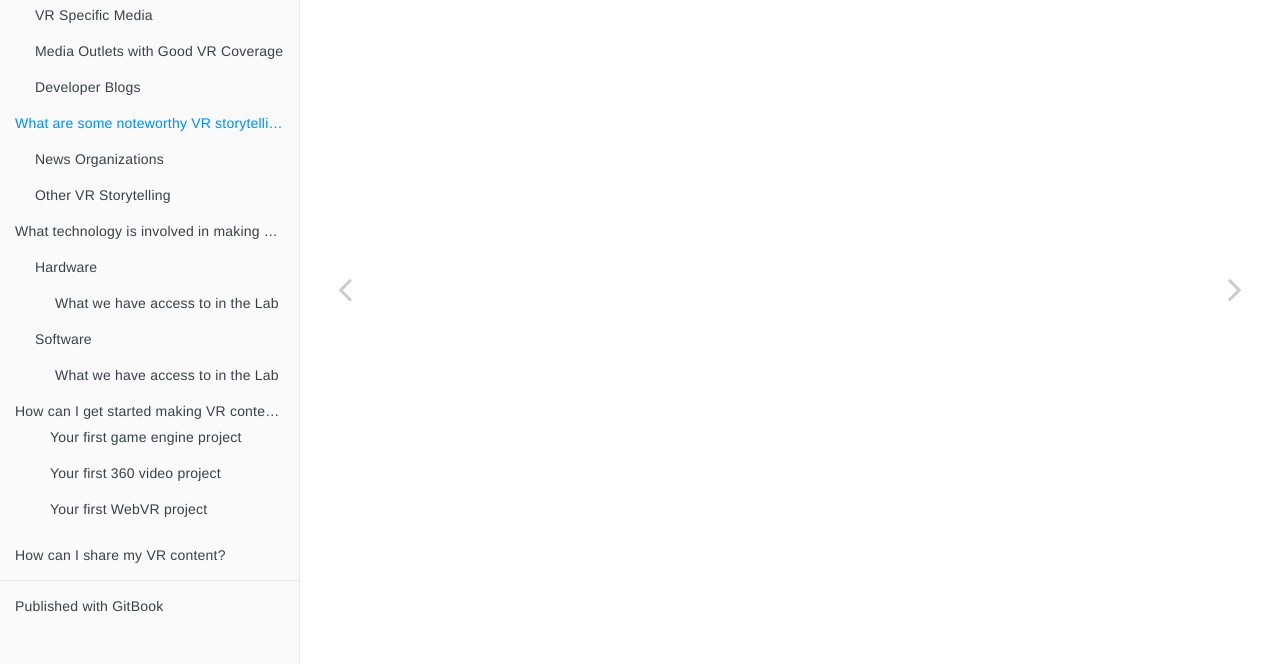
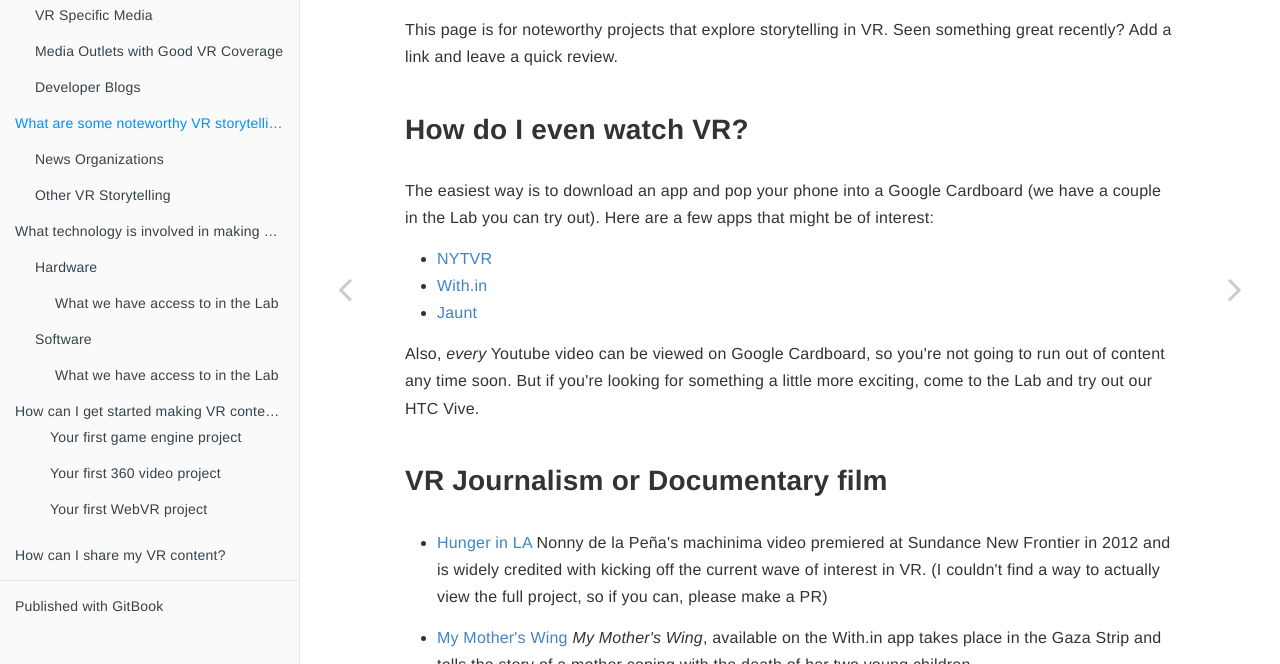
Before and after one commit to NUKnightLab/VRJournFieldGuide, a plain HTML site: page _book/examples/index.html in a window 1280 px wide. Shown: the part 136-800 px from the top of the page. Drawn offline with Linux system fonts and the light colour scheme.

Commit message:
feat: add initial examples

```diff
--- a/_book/examples/index.html
+++ b/_book/examples/index.html
@@ -404,6 +404,32 @@
 
                                 <section class="normal markdown-section">
 
+                                <h1 id="what-vr-should-i-be-watching">What VR should I be watching?</h1><p>This page is for noteworthy projects that explore storytelling in VR. Seen something
+great recently? Add a link and leave a quick review.</p><h2 id="how-do-i-even-watch-vr">How do I even watch VR?</h2><p>The easiest way is to download an app and pop your phone into a Google Cardboard
+(we have a couple in the Lab you can try out). Here are a few apps that might be of
+interest:</p><ul><li><a href="http://www.nytimes.com/marketing/nytvr/" target="_blank">NYTVR</a>
+</li>
+<li><a href="http://with.in/" target="_blank">With.in</a>
+</li>
+<li><a href="https://www.jauntvr.com/get-the-app/" target="_blank">Jaunt</a>
+</li></ul>
+<p>Also, <em>every</em> Youtube video can be viewed on Google Cardboard, so you&apos;re not going to
+run out of content any time soon. But if you&apos;re looking for something a little
+more exciting, come to the Lab and try out our HTC Vive.</p><h2 id="vr-journalism-or-documentary-film">VR Journalism or Documentary film</h2><ul><li><p><a href="http://www.immersivejournalism.com/hunger-in-los-angeles-machinima-video/" target="_blank">Hunger in LA</a>
+Nonny de la Pe&#xF1;a&apos;s machinima video premiered at Sundance New Frontier in 2012 and
+is widely credited with kicking off the current wave of interest in VR. (I couldn&apos;t find a
+way to actually view the full project, so if you can, please make a PR)</p></li>
+<li><p><a href="http://with.in/watch/my-mothers-wing/" target="_blank">My Mother&apos;s Wing</a>
+<em>My Mother&apos;s Wing</em>, available on the With.in app takes place in the Gaza Strip and tells
+the story of a mother coping with the death of her two young children.</p></li>
+<li><p><a href="http://www.theguardian.com/world/ng-interactive/2016/apr/27/6x9-a-virtual-experience-of-solitary-confinement" target="_blank">6x9</a>
+This piece from The Guardian takes you inside a solitary confinement cell inside and American prison.</p></li></ul>
+<h2 id="other-story-centric-vr-projects">Other Story-centric VR projects</h2><ul><li><a href="http://giantofficial.com/" target="_blank">Giant</a>
+Milica Zec&apos;s <em>Giant</em> is based on real events from her childhood in Serbia. The film is meant to be
+viewed in stools equipped with rumble pads and isn&apos;t currently available for private viewing. If
+you have the opportunity to go to a screening, don&apos;t miss it. The technique of live actors in a game
+engine setting is really interesting.
+</li></ul>
 
 
                                 </section>
```
Also changed, not shown: 1 other file.
